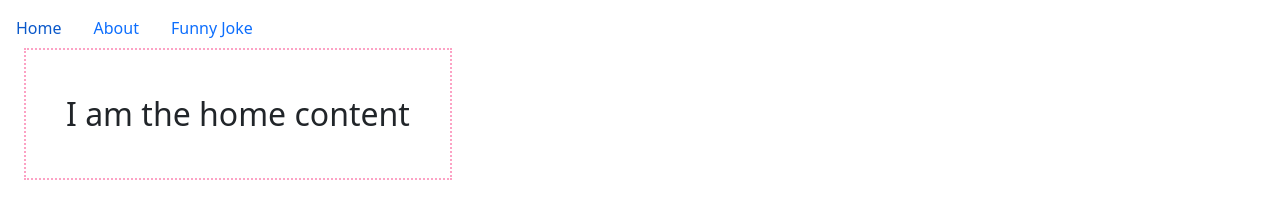
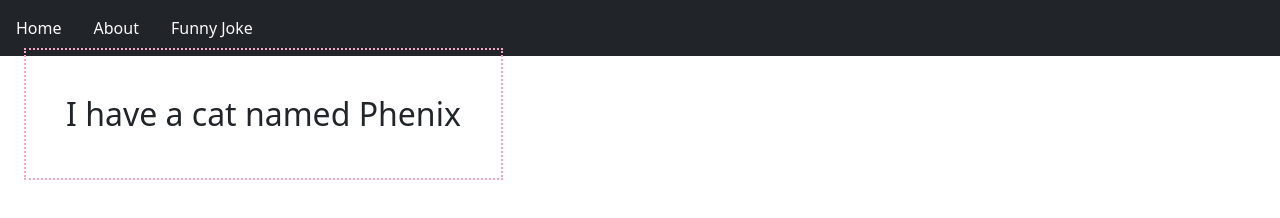
Before and after one commit to SharonaYoung/conditional-rendering-assessment, a plain HTML site: page index.html in a window 1280 px wide. Both pictures are taken after a click on the link "Home". Drawn offline with nearby package versions, Linux system fonts and the light colour scheme.

Commit message:
updated style and content

```diff
--- a/index.html
+++ b/index.html
@@ -13,22 +13,28 @@
 
 <body>
   <!-- navigation -->
-  <nav class="navbar" id="navBtns">
+  <nav class="navbar navbar-dark bg-dark" id="navBtns">
     <ul class="nav menu">
       <li class="nav-item">
-        <a class="nav-link" id="homeBtn" href="#">Home</a>
+        <a class="nav-link link-light " id="homeBtn" href="#">Home</a>
         <div class="hidden" id="home">
-          <p class="view-box">I am the home content</p>
+          <p class="view-box">I have a cat named Phenix</p>
         </div>
       </li>
       <li class="nav-item">
-        <a class="nav-link" id="aboutBtn" href="#">About</a>
+        <a class="nav-link link-light" id="aboutBtn" href="#">About</a>
         <div class="hidden" id="about">
-          <p class="view-box">I am the about content</p>
+          <div class="view-box">
+            <ul>
+              <li>Phenix is a female</li>
+              <li>She is 6 years old</li>
+              <li>Her favorite hobby is sleeping</li>
+            </ul>
+          </div>
         </div>
       </li>
       <li class="nav-item">
-        <a class="nav-link" id="jokeBtn" href="#">Funny Joke</a>
+        <a class="nav-link link-light" id="jokeBtn" href="#">Funny Joke</a>
         <div class="hidden" id="joke">
           <p class="view-box">A pony with a cough is just a little horse.</p>
         </div>
```
